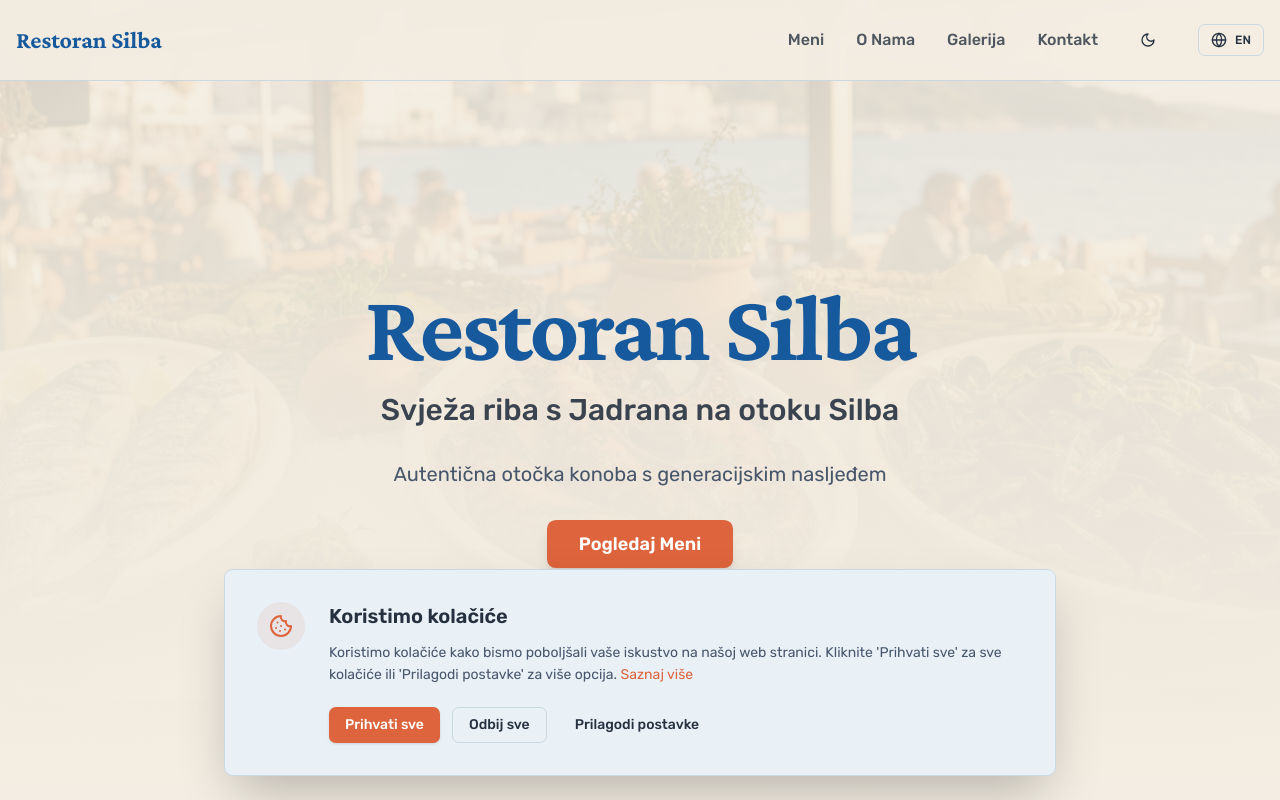
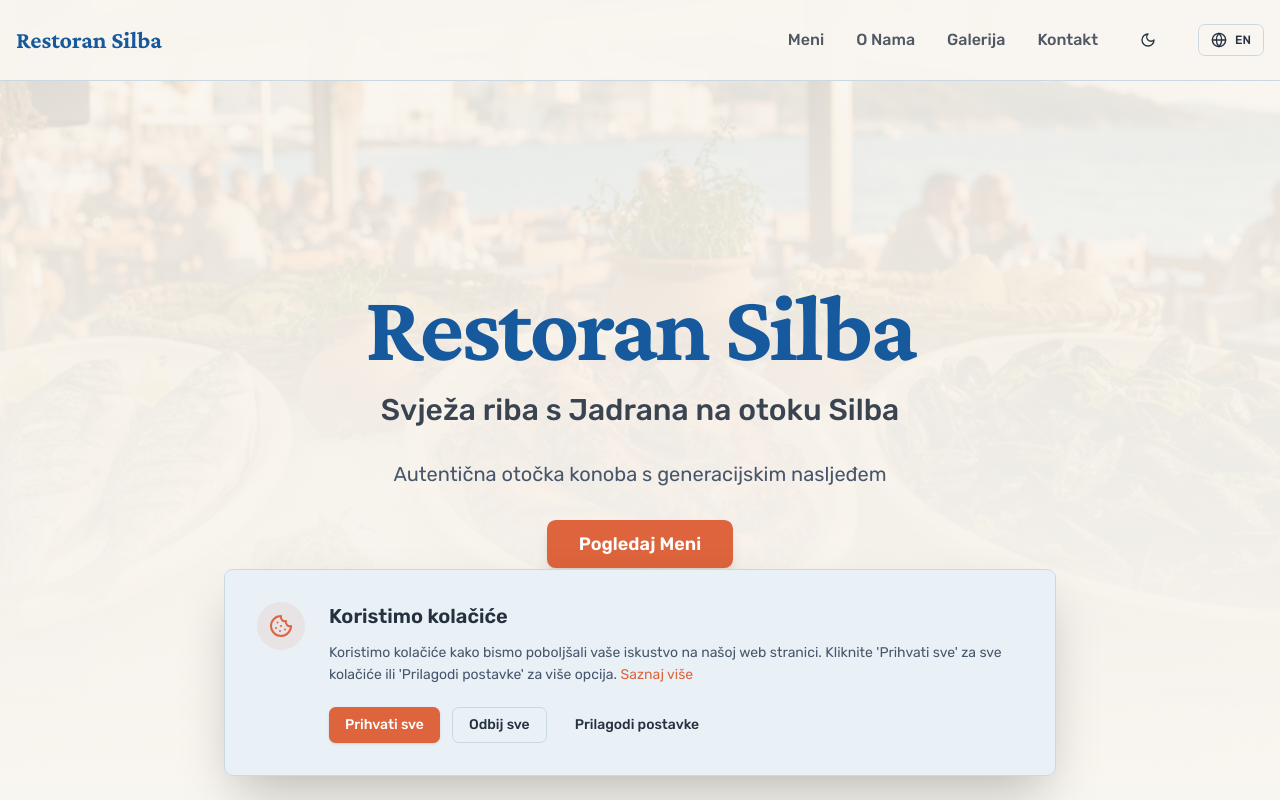
Before and after one commit to tihomiraugustic-beep/sg-1bc2244e-b8a4-4d15-a4d6-e99f972ea7fd-1778622651, a Next.js app: page / in a window 1280 px wide. Shown: the top 800 px of the page. Built offline with nearby package versions, Linux system fonts and the light colour scheme.

Commit message:
style(ui): revert background color to original value

```diff
--- a/src/styles/globals.css
+++ b/src/styles/globals.css
@@ -13,7 +13,7 @@
 @layer base {
   :root {
     --radius: 0.55rem;
-    --background: 40 40% 92%;
+    --background: 40 40% 96%;
     --foreground: 215 25% 20%;
     --card: 205 45% 94%;
     --card-foreground: 215 25% 20%;
```
